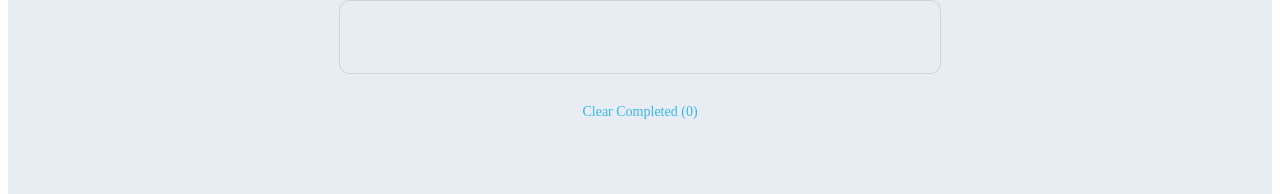
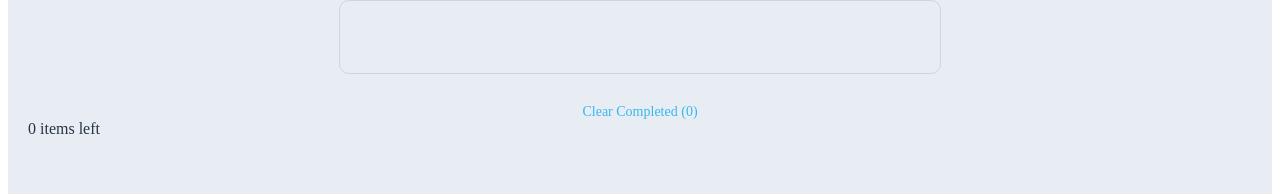
Before and after one commit to acpalacios3/context-api-list, a React (Vite) app: page / in a window 1280 px wide. Shown: the part 281-475 px from the top of the page. Built offline with nearby package versions, Linux system fonts and the light colour scheme.

Commit message:
count items left

```diff
--- a/src/components/TodoList.jsx
+++ b/src/components/TodoList.jsx
@@ -24,6 +24,7 @@ export default function TodoList() {
 
     //   count the items whose completed status is true
     const completedCount = todos.filter(todo => todo.completed).length;
+    const itemsLeft = todos.filter(todo => !todo.completed).length;
 
     return (
         <div>
@@ -61,11 +62,18 @@ export default function TodoList() {
                 </ul>
 
             </div>
-            <span className="clear-completed"
-                onClick={clearCompleted}
-            >
-                Clear Completed ({completedCount})
-            </span>
+
+            <div className="Todo-footer">
+                <span className="clear-completed"
+                    onClick={clearCompleted}
+                >
+                    Clear Completed ({completedCount})
+                </span>
+
+                <p className="items-left">
+                    {itemsLeft} items left
+                </p>
+            </div>
 
         </div>
     );
--- a/src/index.css
+++ b/src/index.css
@@ -145,3 +145,18 @@
   background-color: #FACC15;
   color: #252525;
 }
+
+
+.todo-footer {
+  display: flex;
+  flex-direction: row;
+  justify-content: center;
+  align-items: center;
+  gap: 30px;
+  width: 100%;
+}
+
+.items-left {
+  display: inline-block;
+  margin: 0;
+}
```
